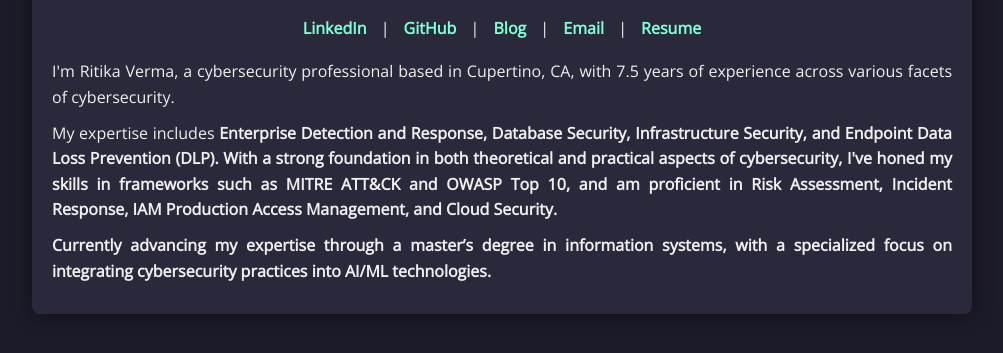
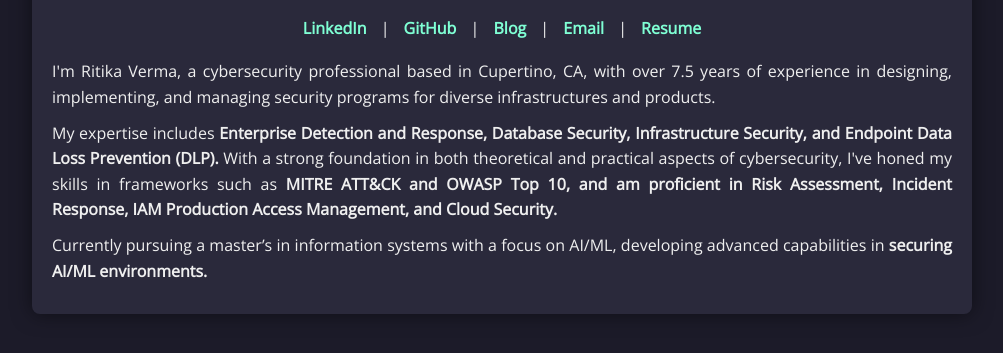
Before and after one commit to RitikaVerma7/RV, a plain HTML site: page index.html in a window 1280 px wide. Shown: the part 431-784 px from the top of the page, without its empty margins (138-1141 px from the left). Drawn offline with nearby package versions, Linux system fonts and the light colour scheme.

Commit message:
Update index.html

```diff
--- a/index.html
+++ b/index.html
@@ -86,9 +86,9 @@
             <a href="RitikaVerma.pdf">Resume</a>
         </div>
         <div>
-            <p>I'm Ritika Verma, a cybersecurity professional based in Cupertino, CA, with 7.5 years of experience across various facets of cybersecurity.</p>
-            <p>My expertise includes <b>Enterprise Detection and Response, Database Security, Infrastructure Security, and Endpoint Data Loss Prevention (DLP). With a strong foundation in both theoretical and practical aspects of cybersecurity, I've honed my skills in frameworks such as MITRE ATT&CK and OWASP Top 10, and am proficient in Risk Assessment, Incident Response, IAM Production Access Management, and Cloud Security.</p>
-            <p>Currently advancing my expertise through a master’s degree in information systems, with a specialized focus on integrating cybersecurity practices into AI/ML technologies.</p>
+            <p>I'm Ritika Verma, a cybersecurity professional based in Cupertino, CA, with over 7.5 years of experience in designing, implementing, and managing security programs for diverse infrastructures and products.</p>
+            <p>My expertise includes <b>Enterprise Detection and Response, Database Security, Infrastructure Security, and Endpoint Data Loss Prevention (DLP).</b> With a strong foundation in both theoretical and practical aspects of cybersecurity, I've honed my skills in frameworks such as <b>MITRE ATT&CK and OWASP Top 10, and am proficient in Risk Assessment, Incident Response, IAM Production Access Management, and Cloud Security.</b></p>
+            <p>Currently pursuing a master’s in information systems with a focus on AI/ML, developing advanced capabilities in <b>securing AI/ML environments.</b></p>
         </div>
     </div>
 </body>
```
